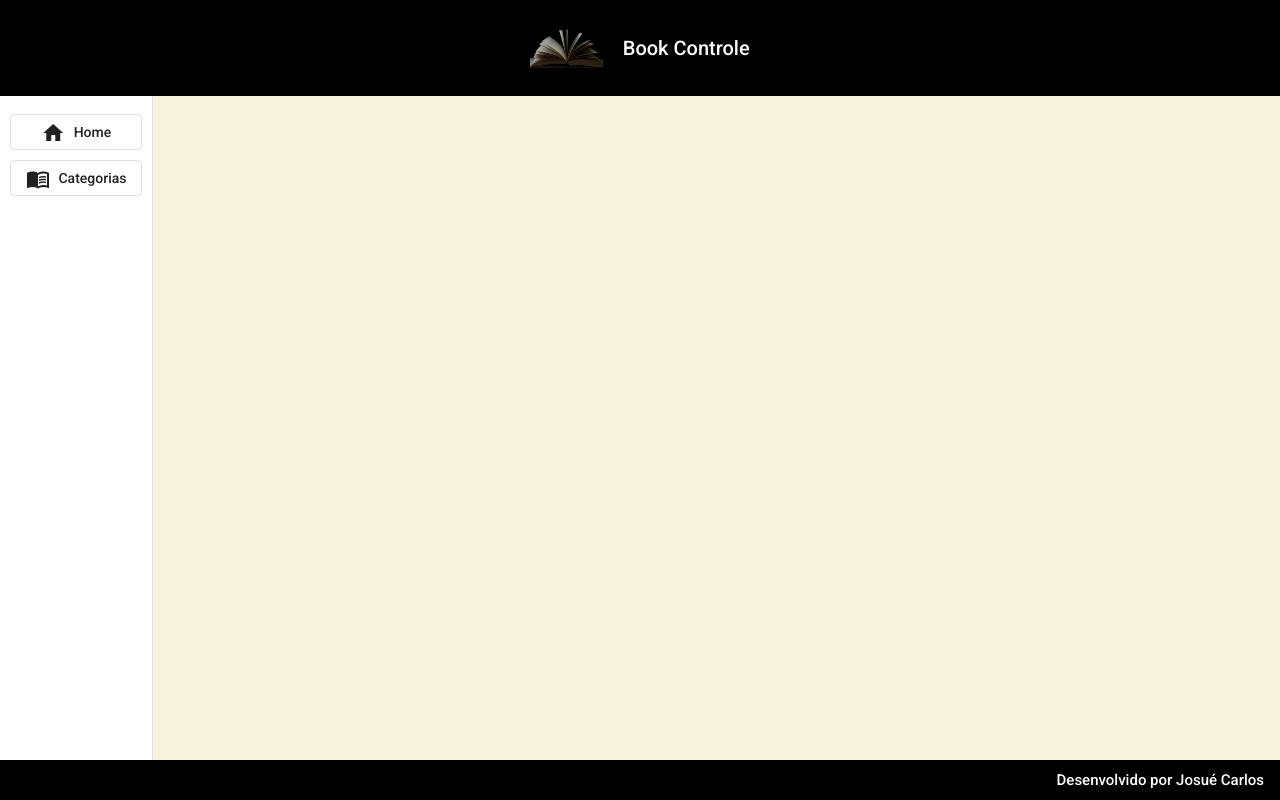
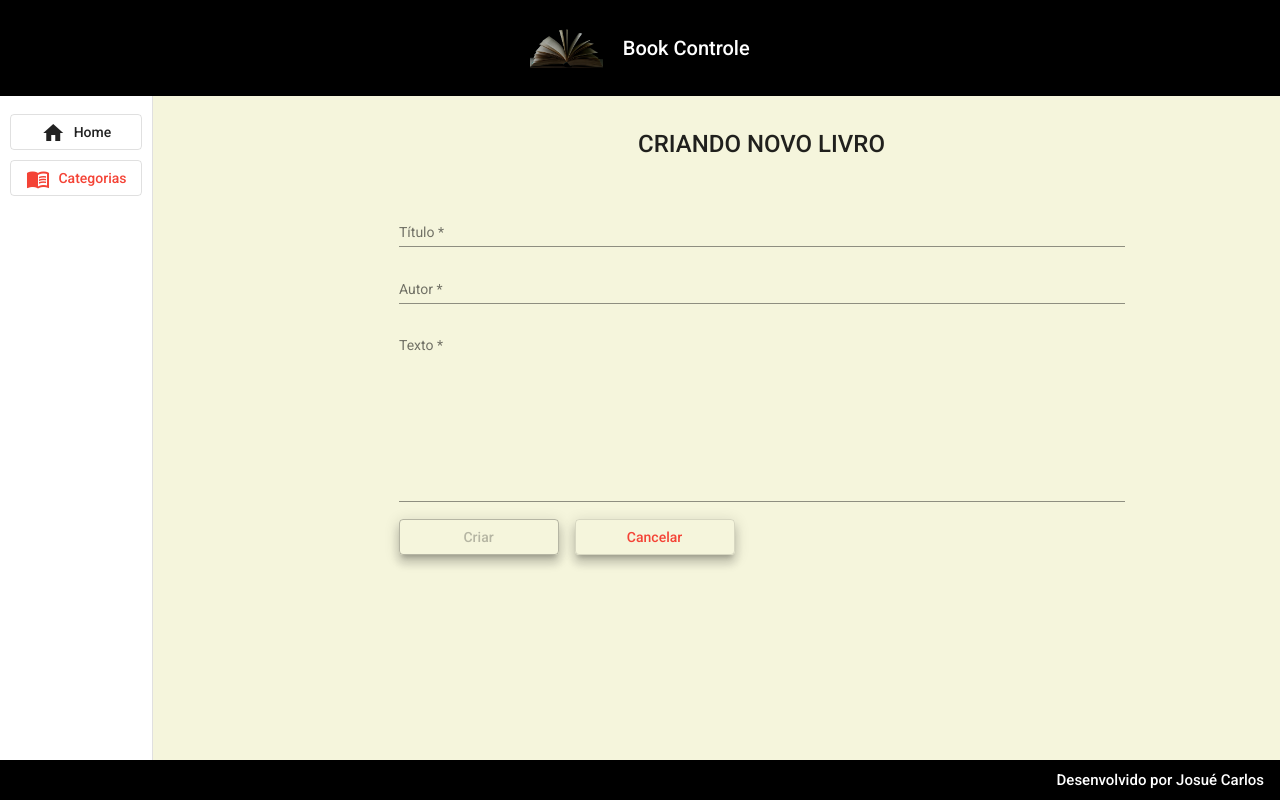
Before and after one commit to jcarloscody/angular_projeto_BookControle, an Angular app: page /categorias/1/livros/create in a window 1280 px wide. Before the commit this address led to /. Built offline with nearby package versions, Linux system fonts and the light colour scheme.

Commit message:
componente livro create

```diff
--- a/src/app/app-routing.module.ts
+++ b/src/app/app-routing.module.ts
@@ -1,3 +1,4 @@
+import { LivreCreateComponent } from './components/view/livro/livre-create/livre-create.component';
 import { LivroAllComponent } from './components/view/livro/livro-all/livro-all.component';
 import { LivroReadComponent } from './components/view/livro/livro-read/livro-read.component';
 import { CategoriaUpdateComponent } from './components/view/categoria/categoria-update/categoria-update.component';
@@ -17,6 +18,7 @@ const routes: Routes = [
   {path: 'categorias/update/:id', component: CategoriaUpdateComponent},
   {path: 'categorias/:id_cat/livros/:id/read', component: LivroReadComponent},
   {path: 'categorias/:id_cat/livros', component: LivroAllComponent},
+  {path: 'categorias/:id_cat/livros/create', component: LivreCreateComponent},
 
   {path: '', pathMatch: 'full', redirectTo: 'home'},
 ];
--- a/src/app/app.module.ts
+++ b/src/app/app.module.ts
@@ -27,6 +27,7 @@ import { CategoriaDeleteComponent } from './components/view/categoria/categoria-
 import { CategoriaUpdateComponent } from './components/view/categoria/categoria-update/categoria-update.component';
 import { LivroReadComponent } from './components/view/livro/livro-read/livro-read.component';
 import { LivroAllComponent } from './components/view/livro/livro-all/livro-all.component';
+import { LivreCreateComponent } from './components/view/livro/livre-create/livre-create.component';
 
 @NgModule({
   declarations: [
@@ -41,6 +42,7 @@ import { LivroAllComponent } from './components/view/livro/livro-all/livro-all.c
     CategoriaUpdateComponent,
     LivroReadComponent,
     LivroAllComponent,
+    LivreCreateComponent,
 
   ],
   imports: [
--- /dev/null
+++ b/src/app/components/view/livro/livre-create/livre-create.component.css
@@ -0,0 +1,24 @@
+form {
+    text-align: center;
+    width: 70%;
+    margin: 2rem auto 0 auto;
+}
+
+h1 {
+    font-weight: 500;
+    margin-bottom: 3rem;
+}
+
+.form {
+    width: 100%;
+}
+
+.buttons {
+    width: 100%;
+    text-align: start;
+}
+
+button {
+    margin-right: 1rem;
+    width: 10rem;
+}
--- /dev/null
+++ b/src/app/components/view/livro/livre-create/livre-create.component.html
@@ -0,0 +1,27 @@
+<form>
+    <h1>CRIANDO NOVO LIVRO</h1>
+
+    <mat-form-field class="form">
+        <mat-label>Título</mat-label>
+        <input matInput [formControl]="titulo" required  placeholder="Ex. Tecnologia da Informacao" name="nome" type="text" maxlength="100">
+        <mat-error *ngIf="titulo.invalid">{{getMessage()}}</mat-error>
+    </mat-form-field>
+
+    <mat-form-field class="form">
+        <mat-label>Autor</mat-label>
+        <input matInput [formControl]="autor" required placeholder="Ex. Josué Carlos" name="nome" type="text" maxlength="100">
+        <mat-error *ngIf="autor.invalid">{{getMessage()}}</mat-error>
+    </mat-form-field>
+
+    <mat-form-field class="form">
+        <mat-label>Texto</mat-label>
+        <textarea  [formControl]="texto" required  rows="10" style="resize: none;" cols="50" matInput placeholder="Dissertação" maxlength="2000000" name="descricao" type="text" ></textarea>
+        <mat-error *ngIf="texto.invalid">{{getMessage()}}</mat-error>
+    </mat-form-field>
+
+    <div class="buttons">
+        <button [disabled]="getMessage()" (click)="create()" mat-stroked-button color="primary" class="mat-elevation-z8">Criar </button>
+        <span></span>
+        <button (click)="cancel()" mat-stroked-button color="warn" class="mat-elevation-z8">Cancelar </button>
+    </div>
+</form>
--- /dev/null
+++ b/src/app/components/view/livro/livre-create/livre-create.component.ts
@@ -0,0 +1,58 @@
+import { Component, OnInit } from '@angular/core';
+import { FormControl, Validators } from '@angular/forms';
+import { ActivatedRoute, Router } from '@angular/router';
+import { LivroService } from '../livro.service';
+
+@Component({
+  selector: 'app-livre-create',
+  templateUrl: './livre-create.component.html',
+  styleUrls: ['./livre-create.component.css']
+})
+export class LivreCreateComponent implements OnInit {
+
+  titulo = new FormControl('', [Validators.minLength(3)]);
+  autor = new FormControl('', [Validators.minLength(3)]);
+  texto = new FormControl('', [Validators.minLength(3)]);
+
+  id_cat!: String;
+
+  constructor(private serviceLivro: LivroService, private router: Router, private routerActive: ActivatedRoute) { }
+
+  ngOnInit(): void {
+    this.id_cat= this.routerActive.snapshot.paramMap.get("id_cat")!;
+  }
+
+  getMessage() {
+    if (this.titulo.invalid) {
+      return "O campo título deve ter no mínimo 3 Caracteres e no máximo 100"
+    }
+    if (this.autor.invalid) {
+      return "O campo Autor deve ter no mínimo 3 Caracteres e no máximo 100"
+    }
+    if (this.texto.invalid) {
+      return "O campo Texto deve ter no mínimo 3 Caracteres e no máximo 100"
+    }
+    return false;
+  }
+
+  create(): void {
+    this.serviceLivro.create({titulo: this.titulo.value, nome_autor: this.autor.value, texto: this.texto.value}, this.id_cat!).subscribe((resposta)=>{
+      this.serviceLivro.mensagem("Livro Inserido com Sucesso!");
+      this.router.navigate([`categorias/${this.id_cat}/livros`]);
+    }, erro => {
+      console.warn(erro)
+      if (erro.error.errors){
+        for (let i=0; i<erro.error.errors.length; i++) {
+          this.serviceLivro.mensagem(`\n Coluna: ${erro.error.errors[i].fildName}  Mensagem: ${erro.error.errors[i].message} \n`)
+        }
+      } else {
+        this.serviceLivro.mensagem(` ${erro.error.error} `)
+      }
+    })
+  }
+
+  cancel (): void{
+    this.router.navigate([`categorias/${this.id_cat}/livros`]);
+  }
+
+}
```
